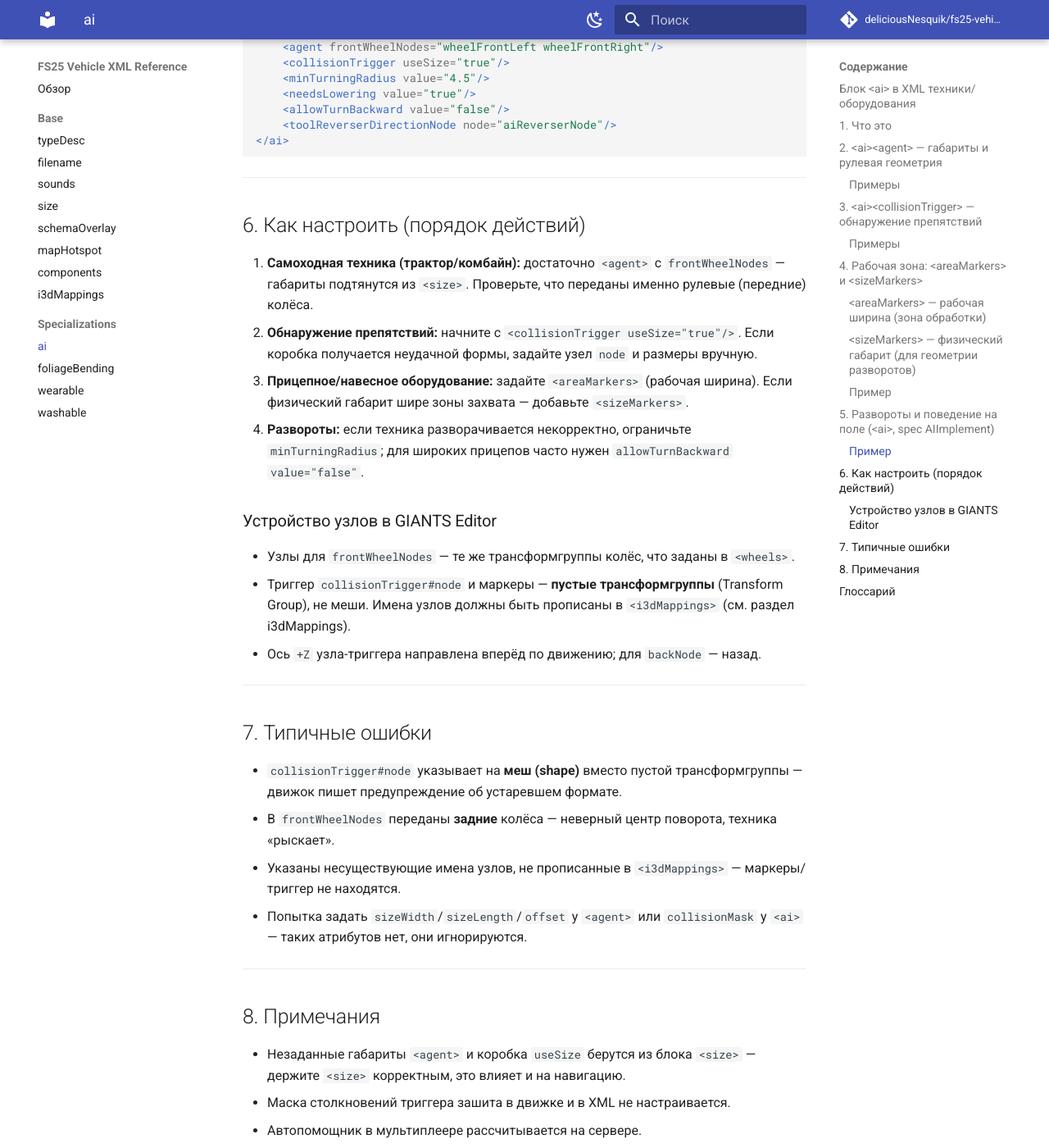
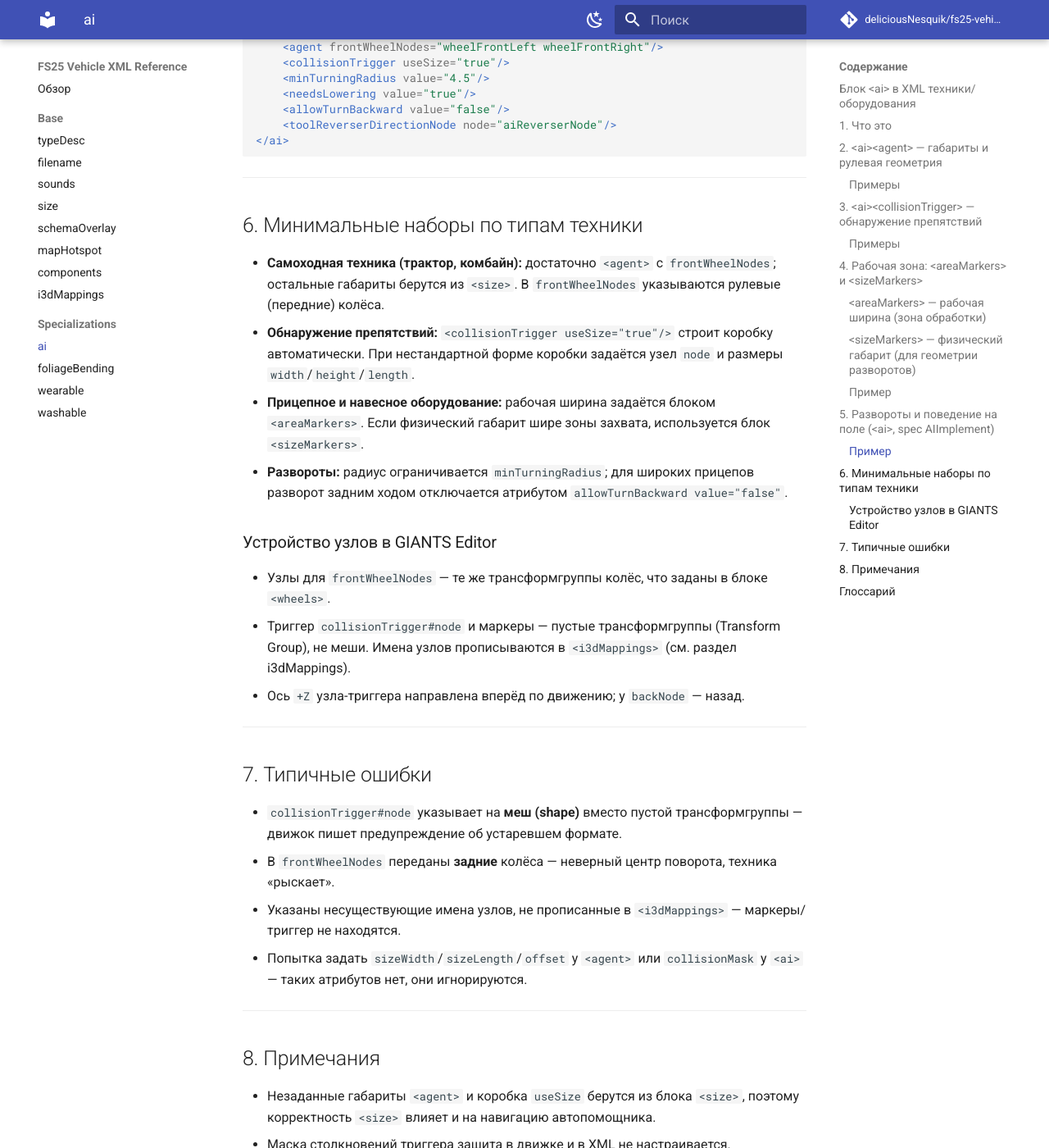
Before and after one commit to deliciousNesquik/fs25-vehicle-xml-reference, an MkDocs documentation site: the page built from docs/specializations/ai.md, in a window 1280 px wide and 1400 px high, scrolled down 6797 px. Shown: the whole window at 82% size. Built offline with MkDocs 1.6.1 and Material for MkDocs 9.7.7, drawn with Linux system fonts in a browser that asks for light colours; comment, search, counter and statistics services are not loaded; some of the changed text lies outside the part shown.

Commit message:
Rewrite ai reference in impersonal technical style; neutralize phrasing

````diff
--- a/docs/specializations/ai.md
+++ b/docs/specializations/ai.md
@@ -33,10 +33,10 @@
 </ai>
 ```
 
-- `agent` — задаёт передние (рулевые) колёса по узлам i3d; остальные габариты движок
-  берёт из блока `<size>`.
-- `collisionTrigger useSize="true"` — коробку обнаружения препятствий строит из `<size>`
-  автоматически, ставит её перед машиной.
+- `<agent>` задаёт передние (рулевые) колёса по узлам i3d; остальные габариты берутся из
+  блока `<size>`.
+- `<collisionTrigger useSize="true">` строит коробку обнаружения препятствий из блока `<size>`
+  и размещает её перед машиной.
 
 ---
 
@@ -58,8 +58,9 @@
 | `maxBrakeAcceleration` | FLOAT | `5` | Макс. торможение, м/с². |
 | `maxCentripetalAcceleration` | FLOAT | `1` | Макс. поперечное (центростремительное) ускорение в повороте, м/с². |
 
-Задают либо `frontWheelNodes` (по именам/узлам i3d), либо `frontWheelIndices` (по номерам колёс);
-это нужно, чтобы движок вычислил центр поворота и радиус.
+Рулевые колёса указываются одним из двух атрибутов: `frontWheelNodes` (узлы i3d) или
+`frontWheelIndices` (номера колёс из блока `<wheels>`). По ним движок вычисляет центр поворота
+и радиус.
 
 ### Примеры
 
@@ -112,13 +113,13 @@
 Поведение загрузчика:
 - **`useSize="true"`, без `node`** — движок создаёт трансформгруппу от `rootNode`, ставит её у
   переднего края коробки `<size>`; `width`/`height` при этом берутся из `<size>`, `length` = `5`.
-  Симметричный `backNode` создаётся сзади с разворотом на 180°. Рекомендуемый способ.
+  Симметричный `backNode` создаётся сзади с разворотом на 180°.
 - **`node` указывает на shape (меш)** — движок пишет предупреждение об устаревшем формате и
-  просит пустую трансформгруппу с атрибутами размера.
+  ожидает пустую трансформгруппу с атрибутами размера.
 
 ### Примеры
 
-Автоматически из `<size>` (типовой случай):
+Автоматическое построение из блока `<size>`:
 
 ```xml
 <ai>
@@ -233,23 +234,23 @@
 
 ---
 
-## 6. Как настроить (порядок действий)
+## 6. Минимальные наборы по типам техники
 
-1. **Самоходная техника (трактор/комбайн):** достаточно `<agent>` с `frontWheelNodes` — габариты
-   подтянутся из `<size>`. Проверьте, что переданы именно рулевые (передние) колёса.
-2. **Обнаружение препятствий:** начните с `<collisionTrigger useSize="true"/>`. Если коробка
-   получается неудачной формы, задайте узел `node` и размеры вручную.
-3. **Прицепное/навесное оборудование:** задайте `<areaMarkers>` (рабочая ширина). Если физический
-   габарит шире зоны захвата — добавьте `<sizeMarkers>`.
-4. **Развороты:** если техника разворачивается некорректно, ограничьте `minTurningRadius`;
-   для широких прицепов часто нужен `allowTurnBackward value="false"`.
+- **Самоходная техника (трактор, комбайн):** достаточно `<agent>` с `frontWheelNodes`; остальные
+  габариты берутся из `<size>`. В `frontWheelNodes` указываются рулевые (передние) колёса.
+- **Обнаружение препятствий:** `<collisionTrigger useSize="true"/>` строит коробку автоматически.
+  При нестандартной форме коробки задаётся узел `node` и размеры `width`/`height`/`length`.
+- **Прицепное и навесное оборудование:** рабочая ширина задаётся блоком `<areaMarkers>`. Если
+  физический габарит шире зоны захвата, используется блок `<sizeMarkers>`.
+- **Развороты:** радиус ограничивается `minTurningRadius`; для широких прицепов разворот задним
+  ходом отключается атрибутом `allowTurnBackward value="false"`.
 
 ### Устройство узлов в GIANTS Editor
 
-- Узлы для `frontWheelNodes` — те же трансформгруппы колёс, что заданы в `<wheels>`.
-- Триггер `collisionTrigger#node` и маркеры — **пустые трансформгруппы** (Transform Group),
-  не меши. Имена узлов должны быть прописаны в `<i3dMappings>` (см. раздел i3dMappings).
-- Ось `+Z` узла-триггера направлена вперёд по движению; для `backNode` — назад.
+- Узлы для `frontWheelNodes` — те же трансформгруппы колёс, что заданы в блоке `<wheels>`.
+- Триггер `collisionTrigger#node` и маркеры — пустые трансформгруппы (Transform Group), не меши.
+  Имена узлов прописываются в `<i3dMappings>` (см. раздел i3dMappings).
+- Ось `+Z` узла-триггера направлена вперёд по движению; у `backNode` — назад.
 
 ---
 
@@ -266,8 +267,8 @@
 
 ## 8. Примечания
 
-- Незаданные габариты `<agent>` и коробка `useSize` берутся из блока `<size>` — держите `<size>`
-  корректным, это влияет и на навигацию.
+- Незаданные габариты `<agent>` и коробка `useSize` берутся из блока `<size>`, поэтому корректность
+  `<size>` влияет и на навигацию автопомощника.
 - Маска столкновений триггера зашита в движке и в XML не настраивается.
 - Автопомощник в мультиплеере рассчитывается на сервере.
 
````
Also changed, not shown: other parts of docs/specializations/ai.md (+5 -5 lines), docs/base/i3d-mappings.md (+1 -1 lines).
